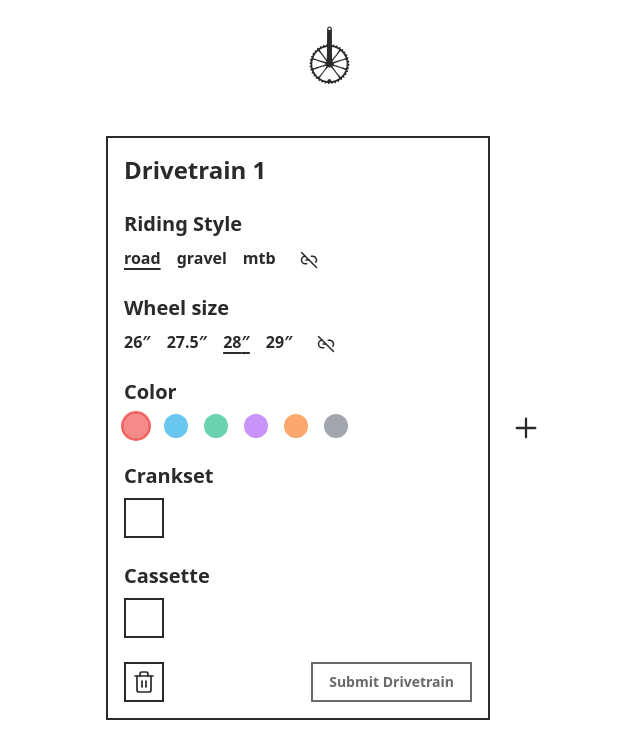
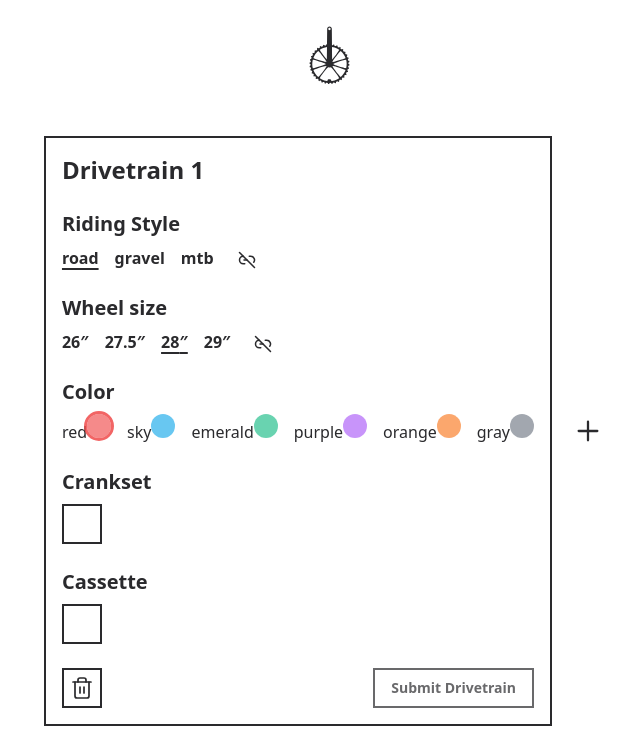
Before and after one commit to dmrtnv/gear-ratios, a React (Vite) app: page / in a window 1280 px wide. Shown: the top 755 px of the page, without its empty margins (310-950 px from the left). Built offline with nearby package versions, Linux system fonts and the light colour scheme.

Commit message:
Styled radio buttons

```diff
--- a/src/components/ColorSelect.tsx
+++ b/src/components/ColorSelect.tsx
@@ -1,4 +1,3 @@
-import { cn } from '@/lib/utils';
 import { COLORS, Color } from '@/types/Color';
 import React from 'react';
 
@@ -14,28 +13,24 @@ function ColorSelect({ color, setColor }: ColorSelectProps) {
 
       <div className='flex gap-4'>
         {COLORS.map((clr) => (
-          <label
-            key={clr.name}
-            style={
-              {
-                '--bg-color': `${clr.hexValue}a0`,
-                '--outline-color': `${clr.hexValue}d2`,
-              } as React.CSSProperties
-            }
-            className={cn(
-              'h-6 w-6 cursor-pointer rounded-full bg-[var(--bg-color)]',
-              clr.name === color.name && 'cursor-default outline outline-[3px] outline-[var(--outline-color)]',
-            )}
-          >
+          <div key={clr.name}>
+            <label htmlFor={clr.name}>{clr.name}</label>
             <input
+              id={clr.name}
+              style={
+                {
+                  '--bg-color': `${clr.hexValue}a0`,
+                  '--outline-color': `${clr.hexValue}d2`,
+                } as React.CSSProperties
+              }
               checked={clr.name === color.name}
-              className='sr-only'
+              className='h-6 w-6 cursor-pointer appearance-none rounded-full bg-[var(--bg-color)] outline-[3px] outline-[var(--outline-color)] checked:cursor-default checked:outline'
               onChange={(e) => setColor(COLORS.find((c) => c.name === e.target.value) as Color)}
               type='radio'
               name='color'
               value={clr.name}
             />
-          </label>
+          </div>
         ))}
       </div>
     </fieldset>
```
